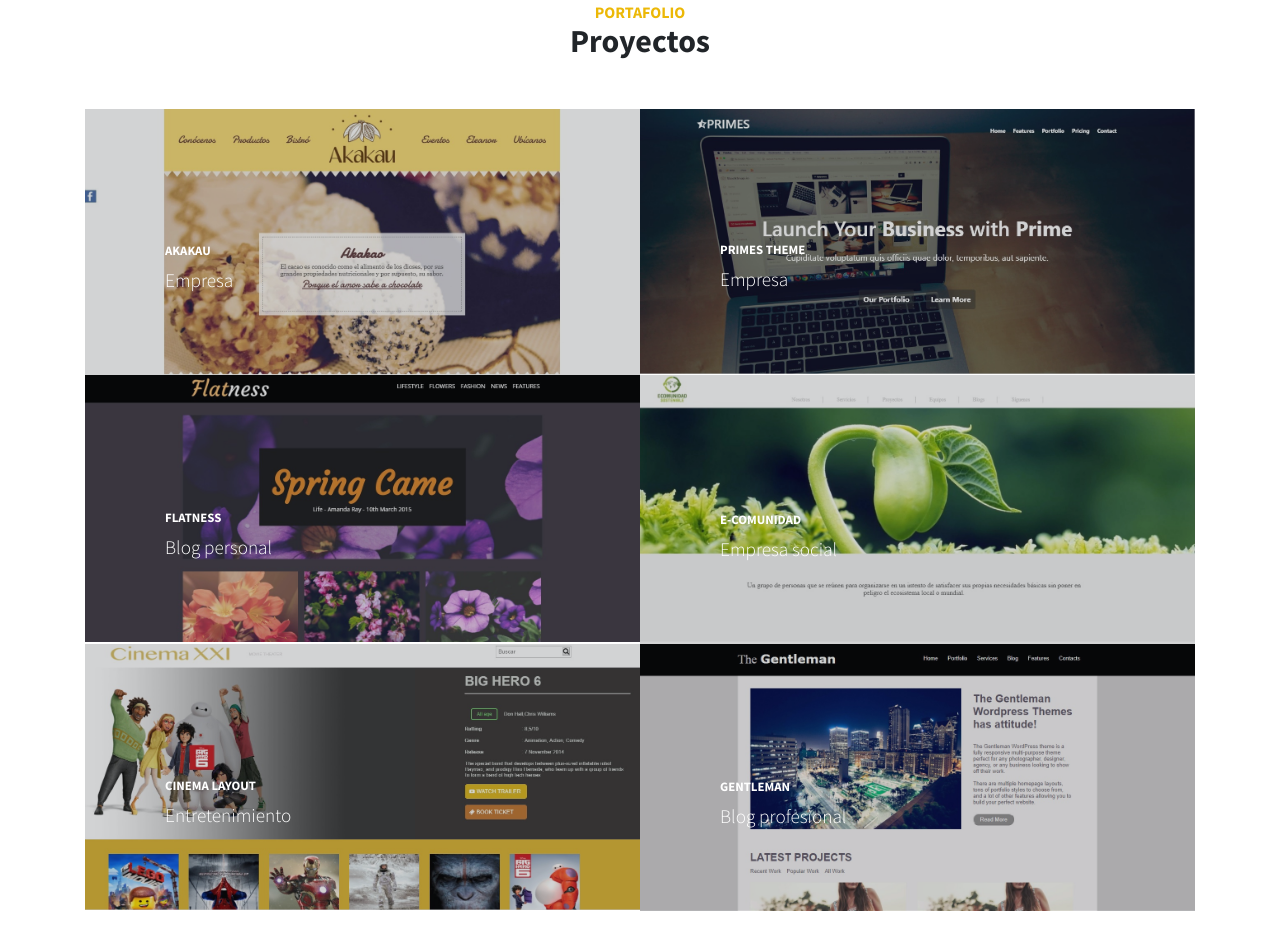
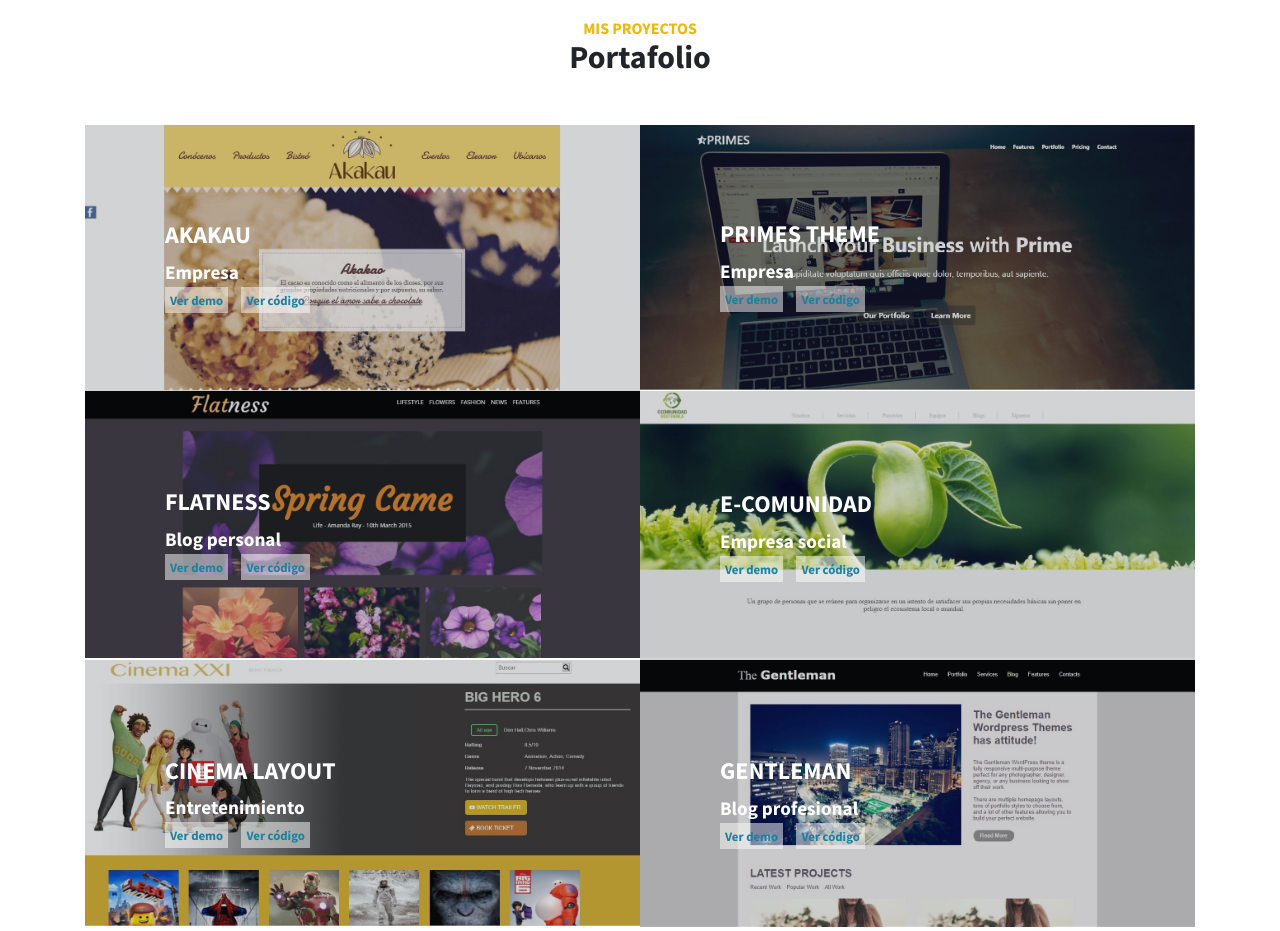
Before and after one commit to LizbethChacon/LizbethChacon.github.io, a plain HTML site: page index.html in a window 1280 px wide. Shown: the part 2433-3364 px from the top of the page. Drawn offline with Linux system fonts and the light colour scheme.

Commit message:
V2.0
New changes with cv

```diff
--- a/css/stylish-portfolio.css
+++ b/css/stylish-portfolio.css
@@ -123,7 +123,7 @@ a:hover, a:focus, a:active {
   position: relative;
   display: table;
   width: 100%;
-  height: auto;
+  height: 100vh;
   padding-top: 8rem;
   padding-bottom: 8rem;
   background: linear-gradient(90deg, rgba(0, 0, 0, 0.5) 0%, rgba(0, 0, 0, 0.5) 100%), url("../img/Intro.png");   /* linear gradient para agregar sombra */
@@ -361,13 +361,22 @@ a:hover, a:focus, a:active {
 }
 
 .portfolio-item .caption .caption-content h2 {
-  font-size: 0.8rem;
+  font-size: 1.5rem;
   text-transform: uppercase;
 }
 
 .portfolio-item .caption .caption-content p {
   font-weight: 300;
   font-size: 1.2rem;
+  font-weight: bold;
+}
+.portfolio-item .caption .caption-content span {
+  font-weight: 200;
+  font-size: 0.8rem;
+  font-weight: bold;
+  margin-right: 10px;
+  padding: 5px;
+  background-color: rgba(255, 255, 255, 0.5) ;
 }
 
 @media (min-width: 992px) {
@@ -428,6 +437,14 @@ a:hover, a:focus, a:active {
   text-decoration: none;
 }
 
+#contact .descargacv a{
+  font-weight: bold;
+  text-decoration: none;
+  background-color: rgba(0, 0, 0, 0.2);
+  padding: 1%;
+  border-radius: 5px;
+}
+
 /* ------------- Footer ------------ */
 
 footer.footer {
--- a/index.html
+++ b/index.html
@@ -79,7 +79,7 @@
             <div class="mb-4">
               <img src="img/pluma.jpg" alt="">
             </div>
-            <a class="btn btn-dark btn-xl js-scroll-trigger" href="#skills">It’s not a job, It’s a life.</a>
+            <blockquote class="btn btn-dark btn-xl js-scroll-trigger">It’s not a job. It’s a life.</blockquote>
           </div>
         </div>
       </div>
@@ -197,53 +197,61 @@
     <section class="content-section" id="portfolio">
       <div class="container">
         <div class="content-section-heading text-center">
-          <h3 class="text-secondary mb-0">Portafolio</h3>
-          <h2 class="mb-5">Proyectos</h2>
+          <h3 class="text-secondary mb-0">Mis Proyectos</h3>
+          <h2 class="mb-5">Portafolio</h2>
         </div>
         <div class="row no-gutters">
           <div class="col-lg-6">
-            <a class="portfolio-item" href="http://www.akakau.com/" target="_blank">
+            <div class="portfolio-item">
               <span class="caption">
                 <span class="caption-content">
                   <h2>Akakau</h2>
                   <p class="mb-0">Empresa</p>
+                  <span><a href="http://www.akakau.com/" target="_blank" target="_blank">Ver demo</a></span>
+                  <span><a href="https://github.com/LizbethChacon/Hackathon" target="_blank">Ver código</a></span>
                 </span>
               </span>
               <img class="img-fluid" src="img/portafolio/1.jpg" alt="">
-            </a>
+            </div>
           </div>
           <div class="col-lg-6">
-            <a class="portfolio-item" href="https://lizbethchacon.github.io/Primes-Themes/" target="_blank">
+            <div class="portfolio-item">
               <span class="caption">
                 <span class="caption-content">
                   <h2>Primes Theme</h2>
                   <p class="mb-0">Empresa</p>
+                  <span><a href="https://lizbethchacon.github.io/Primes-Themes/" target="_blank">Ver demo</a></span>
+                  <span><a href="https://github.com/LizbethChacon/Primes-Themes" target="_blank">Ver código</a></span>
                 </span>
               </span>
               <img class="img-fluid" src="img/portafolio/2.jpg" alt="">
-            </a>
+            </div>
           </div>
           <div class="col-lg-6">
-            <a class="portfolio-item" href="https://lizbethchacon.github.io/Responsive-Blog/" target="_blank">
+            <div class="portfolio-item">
               <span class="caption">
                 <span class="caption-content">
                   <h2>Flatness</h2>
                   <p class="mb-0">Blog personal</p>
+                  <span><a href="https://lizbethchacon.github.io/Responsive-Blog/" target="_blank">Ver demo</a></span>
+                  <span><a href="https://github.com/LizbethChacon/Responsive-Blog" target="_blank">Ver código</a></span>
                 </span>
               </span>
               <img class="img-fluid" src="img/portafolio/3.jpg" alt="">
-            </a>
+            </div>
           </div>
           <div class="col-lg-6">
-            <a class="portfolio-item" href="https://lizbethchacon.github.io/E-Comunidad/" target="_blank">
+            <div class="portfolio-item">
               <span class="caption">
                 <span class="caption-content">
                   <h2>E-Comunidad</h2>
                   <p class="mb-0">Empresa social</p>
+                  <span><a href="https://lizbethchacon.github.io/E-Comunidad/" target="_blank">Ver demo</a></span>
+                  <span><a href="https://github.com/PaoBeGon/ecomunidad.github.io" target="_blank">Ver código</a></span>
                 </span>
               </span>
               <img class="img-fluid" src="img/portafolio/4.jpg" alt="">
-            </a>
+            </div>
           </div>
           <!--<div class="col-lg-6">
             <a class="portfolio-item" href="https://lizbethchacon.github.io/" target="_blank">
@@ -257,32 +265,36 @@
             </a>
           </div>-->
           <div class="col-lg-6">
-            <a class="portfolio-item" href="https://lizbethchacon.github.io/LayoutCinema//CinemaLayout.html" target="_blank">
+            <div class="portfolio-item">
               <span class="caption">
                 <span class="caption-content">
                   <h2>Cinema Layout</h2>
                   <p class="mb-0">Entretenimiento</p>
+                  <span><a href="https://lizbethchacon.github.io/LayoutCinema//CinemaLayout.html" target="_blank">Ver demo</a></span>
+                  <span><a href="https://github.com/LizbethChacon/LayoutCinema" target="_blank">Ver código</a></span>
                 </span>
               </span>
               <img class="img-fluid" src="img/portafolio/6.jpg" alt="">
-            </a>
+            </div>
           </div>
           <div class="col-lg-6">
-            <a class="portfolio-item" href="https://lizbethchacon.github.io/TheGentleman/" target="_blank">
+            <div class="portfolio-item">
               <span class="caption">
                 <span class="caption-content">
                   <h2>Gentleman</h2>
-                  <p class="mb-0">Blog profesional</p>
+                  <p class="mb-0">Blog profesional </p>
+                  <span><a href="https://lizbethchacon.github.io/TheGentleman/" target="_blank">Ver demo</a></span>
+                  <span><a href="https://github.com/LizbethChacon/TheGentleman" target="_blank">Ver código</a></span>
                 </span>
               </span>
               <img class="img-fluid" src="img/portafolio/7.jpg" alt="">
-            </a>
+            </div>
           </div>
         </div>
       </div>
     </section>
 
-    <!-- Call to Action -->
+    <!-- Call to Action    <a class="portfolio-item" href="https://lizbethchacon.github.io/TheGentleman/" target="_blank">   -->
     <!--<section class="content-section bg-primary text-white">
       <div class="container text-center">
         <h2 class="mb-4">The buttons below are impossible to resist...</h2>
@@ -299,7 +311,11 @@
                 <h2 class="mb-5">Contáctame</h2>
                 <img class=" loader mb-5" src="img/preloader.gif" alt="paris">
                 <p class="text-white">Si deseas trabajar conmigo y empezar inmediatamente sólo envia un mensaje.</p>
-                <h3 class="correo"><a class="text-white" href="mailto:lizbeth.nchv@gmail.com?Subject=Portafolio Lizbeth Chacon"><i class="fa fa-envelope"></i> lizbeth.nchv@gmail.com</a></h3>
+                <h3 class="correo mb-4"><a class="text-white" href="mailto:lizbeth.nchv@gmail.com?Subject=Portafolio Lizbeth Chacon"><i class="fa fa-envelope"></i> lizbeth.nchv@gmail.com</a></h3>
+                <div class="descargacv">
+                  <!-- el atributo para a (download="CV Lizbeth Chacon") sirve para descargarlo directamente-->
+                  <a href="assets/CV Lizbeth Chacon.pdf" target="_blank">Ver CV <i class="icon-cloud-download"></i></a>
+                </div>
             </div>
           </div>
         </div>
```
Also changed, not shown: 1 other file.
